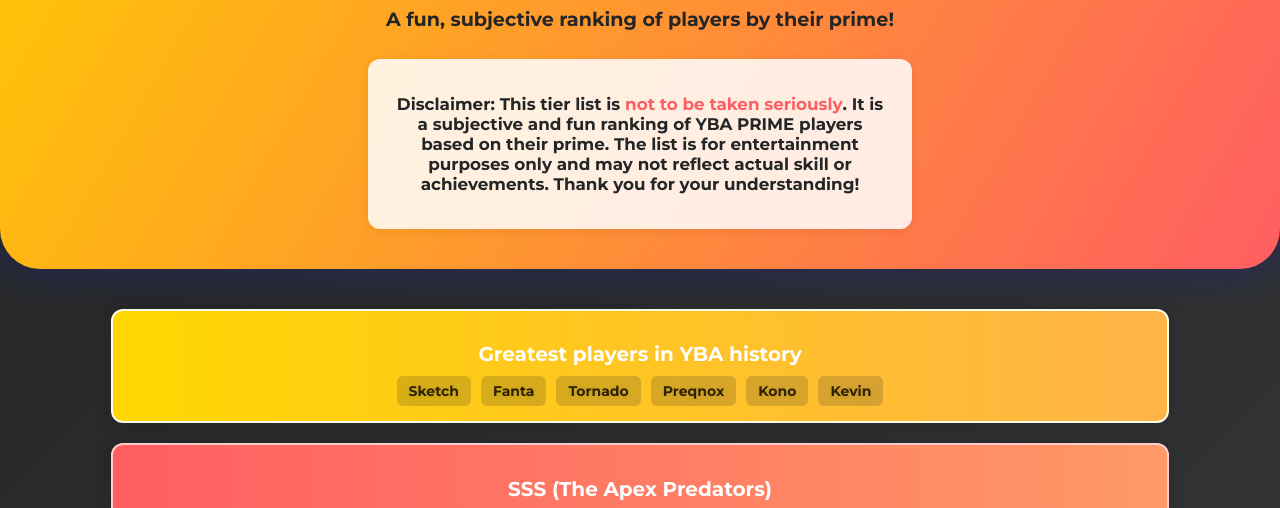
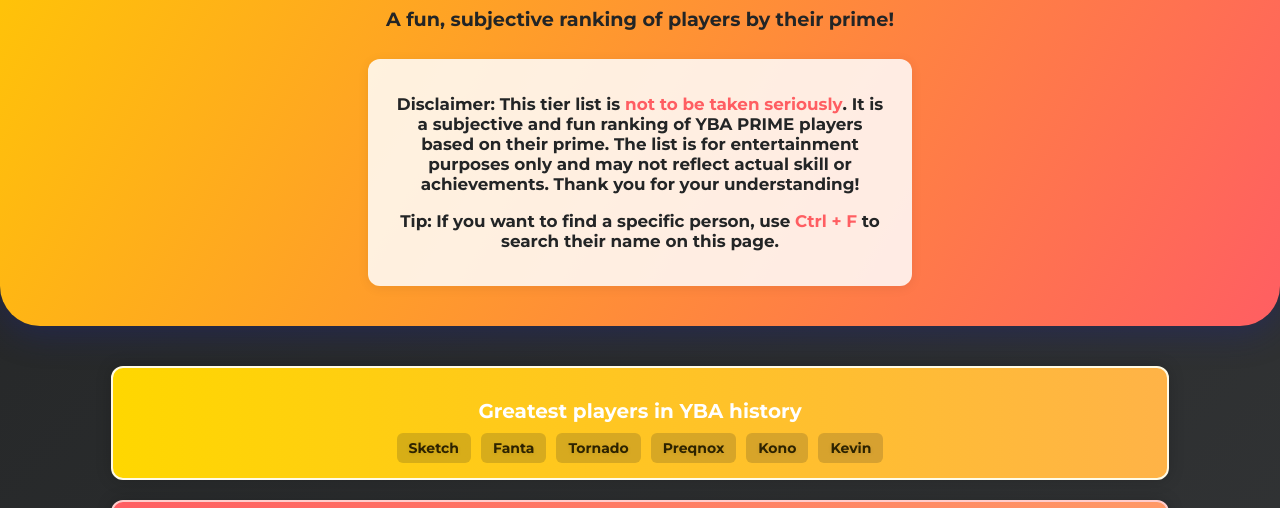
Before and after one commit to Shayraim/shayraim.github.io, a plain HTML site: page index.html in a window 1280 px wide. Shown: the part 244-752 px from the top of the page. Drawn offline with Linux system fonts and the light colour scheme.

Commit message:
Update index.html

```diff
--- a/index.html
+++ b/index.html
@@ -15,6 +15,7 @@
       <p class="subtitle">A fun, subjective ranking of players by their prime!</p>
       <div class="explanation">
         <p><strong>Disclaimer:</strong> This tier list is <span class="highlight">not to be taken seriously</span>. It is a subjective and fun ranking of YBA PRIME players based on their prime. The list is for entertainment purposes only and may not reflect actual skill or achievements. Thank you for your understanding!</p>
+        <p class="search-tip"><strong>Tip:</strong> If you want to find a specific person, use <span class="highlight">Ctrl + F</span> to search their name on this page.</p>
       </div>
     </div>
   </section>
```
